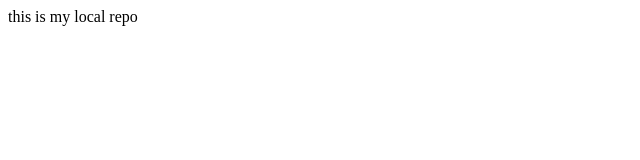
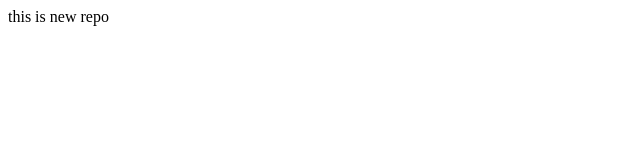
Before and after one commit to Piyush99-tech/localrepo, a plain HTML site: page index.html in a window 1280 px wide. Shown: the full height of the page, 0-640 px from the left. Drawn offline with Linux system fonts and the light colour scheme.

Commit message:
a small change

```diff
--- a/index.html
+++ b/index.html
@@ -1 +1 @@
-<p> this is my local repo</p>
+<p> this is new repo</p>
```
